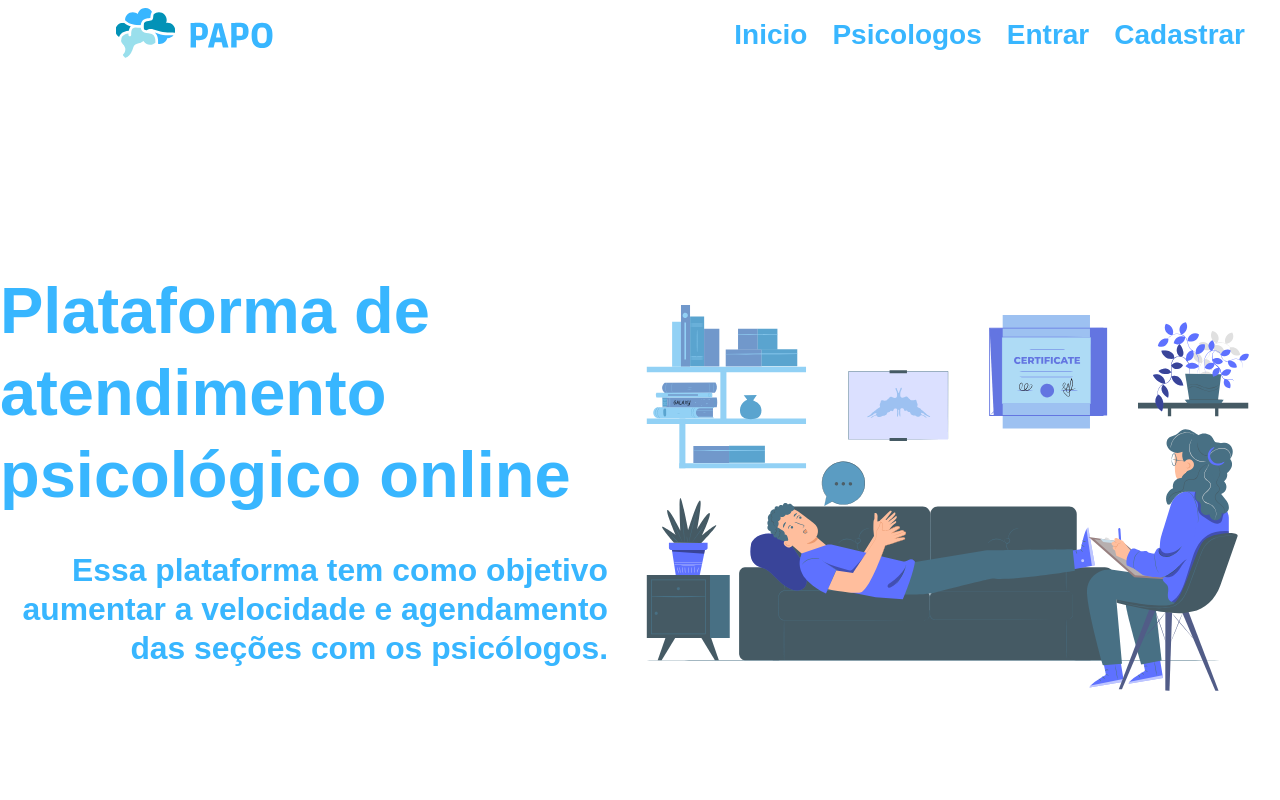
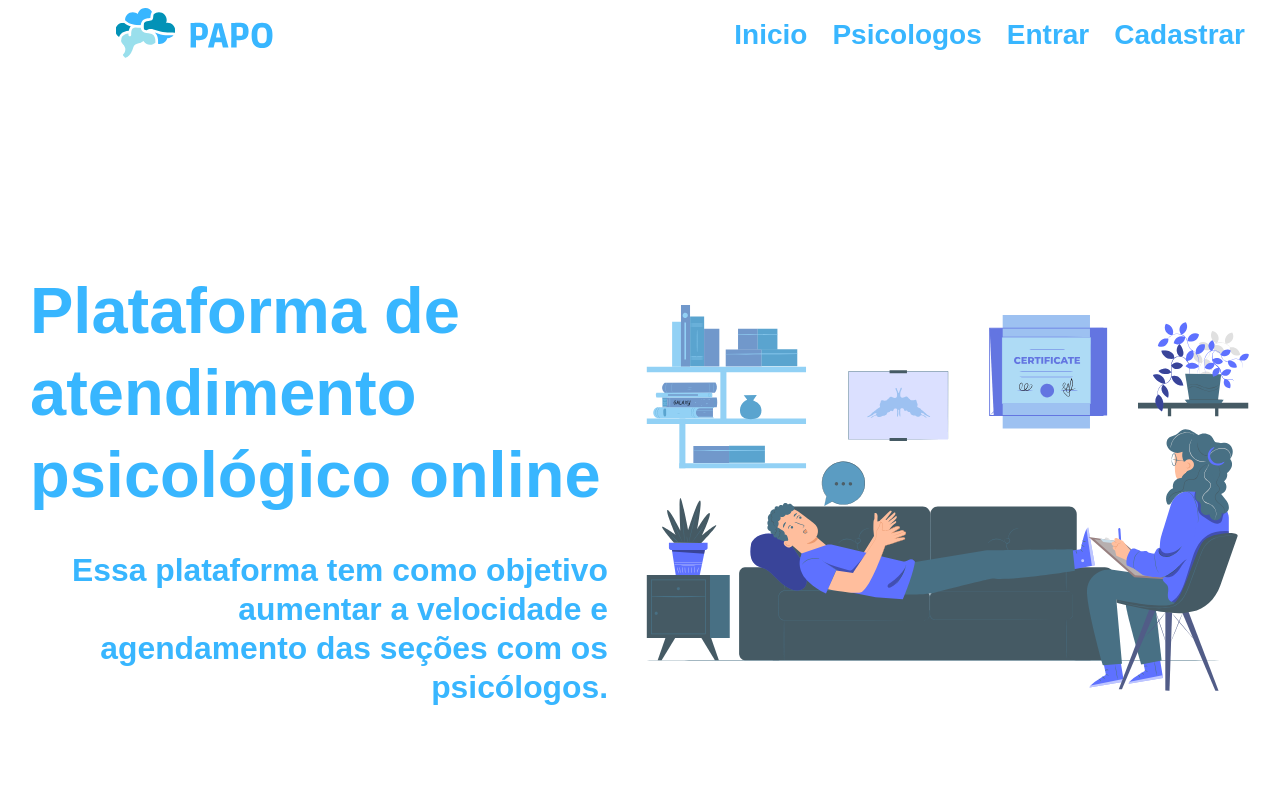
Before and after one commit to ProgeteUFCRUSSAS/PAPO, a React (Vite) app: page / in a window 1280 px wide. Shown: the top 800 px of the page. Built offline with nearby package versions, Linux system fonts and the light colour scheme; no server answers.

Commit message:
Resposividade de HomeContent

```diff
--- a/src/pages/Home/index.tsx
+++ b/src/pages/Home/index.tsx
@@ -12,15 +12,7 @@ export function Home() {
   return (
     <>
       <HomeContent>
-        <div
-          style={{
-            width: '100%',
-            height: '600px',
-            display: 'flex',
-            alignItems: 'start',
-            justifyContent: 'space-around'
-          }}
-        >
+        <div className = "content">
           <TextContent>
             <h1>Plataforma de atendimento psicológico online</h1>
             <p>
@@ -29,7 +21,7 @@ export function Home() {
             </p>
           </TextContent>
 
-          <img src={Peoples} alt="" />
+          <img src={Peoples} alt="" className='peoples' />
         </div>
         <img src={Waves} alt="Imagem background ondas" className="waves" />
       </HomeContent>
--- a/src/pages/Home/style.ts
+++ b/src/pages/Home/style.ts
@@ -33,19 +33,206 @@ export const Title = styled.h1<ITitleProps>`
 `
 
 export const HomeContent = styled.div`
+  @media(max-width: 414px){
+    position: relative;
+    max-width: 100vw;
+    height: 100vh;
+    display: flex;
+    flex-direction: column;
+    align-items: center;
+
+    .content {
+      width: 100%;
+      height: 100%;
+      display: flex;
+      align-items: start;
+      justify-content: space-around;
+      flex-direction: column;
+
+
+    }
+
+    .waves {
+      position: absolute;
+      bottom: 0;
+      width: 100vw;
+    }
+    .peoples {
+      width: 100vw;
+
+    }
+  }
+
+  @media(min-width: 800px) and (max-width: 1279px) {
+    position: relative;
+    max-width: 100vw;
+    height: 100vh;
+    display: flex;
+    align-items: center;
+
+
+
+
+    .content {
+      width: 100%;
+      height: 100%;
+      //margin-top: -200px;
+      display: flex;
+      flex-direction: column;
+      align-items: center;
+
+
+
+    }
+
+    .waves {
+      position: absolute;
+      bottom: 0;
+    }
+  }
+
+
+  @media(min-width: 1280px) and (max-width: 1439px){
     position: relative;
     max-width: 100vw;
     height: 930px;
     display: flex;
     align-items: center;
 
+    .content {
+      width: 100%;
+      height: 600px;
+      display: flex;
+      align-items: start;
+      justify-content: space-around;
+
+    }
+
     .waves {
       position: absolute;
       bottom: 0;
     }
+  }
+  @media(min-width: 1440px){
+    position: relative;
+    max-width: 100vw;
+    height: 930px;
+    display: flex;
+    align-items: center;
+
+    .content {
+      width: 100%;
+      height: 600px;
+      display: flex;
+      align-items: start;
+      justify-content: space-around;
+
+    }
+
+    .waves {
+      position: absolute;
+      bottom: 0;
+    }
+  }
 `
 
 export const TextContent = styled.div`
+  @media(max-width: 414px){
+    margin-left: 50px;
+    margin-top: 10px;
+    width: 250px;
+    display: flex;
+    flex-direction: column;
+    gap: 35px;
+
+    h1 {
+      font-family: 'Ruda', sans-serif;
+      font-style: normal;
+      font-weight: 900;
+      font-size: 30px;
+      line-height: 50px;
+      text-align: start;
+      color: #38b6ff;
+    }
+
+    p {
+      font-family: 'Ruda', sans-serif;
+      font-style: normal;
+      font-weight: 700;
+      font-size: 20px;
+      line-height: 30px;
+      display: flex;
+      align-items: center;
+      text-align: right;
+      color: #38b6ff;
+    }
+  }
+
+  @media(min-width: 800px) and (max-width: 1279px){
+    margin-top: 10px;
+    width: 400px;
+    display: flex;
+    flex-direction: column;
+    gap: 35px;
+    text-align: center;
+
+
+    h1 {
+      font-family: 'Ruda', sans-serif;
+      font-style: normal;
+      font-weight: 900;
+      font-size: 60px;
+      line-height: 80px;
+      text-align: start;
+      color: #38b6ff;
+    }
+
+    p {
+      font-family: 'Ruda', sans-serif;
+      font-style: normal;
+      font-weight: 700;
+      font-size: 35px;
+      line-height: 40px;
+      display: flex;
+      align-items: center;
+      text-align: right;
+      color: #38b6ff;
+    }
+  }
+
+
+  @media(min-width: 1280px) and (max-width: 1439px){
+    width: 600px;
+    display: flex;
+    flex-direction: column;
+    gap: 35px;
+    margin-left: 30px;
+
+    h1 {
+      font-family: 'Ruda', sans-serif;
+      font-style: normal;
+      font-weight: 900;
+      font-size: 65px;
+      line-height: 82px;
+      display: flex;
+      align-items: center;
+      color: #38b6ff;
+    }
+
+    p {
+      font-family: 'Ruda', sans-serif;
+      font-style: normal;
+      font-weight: 700;
+      font-size: 31.8369px;
+      line-height: 39px;
+      display: flex;
+      align-items: center;
+      text-align: right;
+      color: #38b6ff;
+    }
+  }
+
+  @media(min-width: 1440px){
     width: 655px;
     display: flex;
     flex-direction: column;
@@ -72,6 +259,7 @@ export const TextContent = styled.div`
       align-items: center;
       text-align: right;
       color: #38b6ff;
+    }
   }
 `
 
```
Lines whose indentation alone changed are shown as unchanged.
